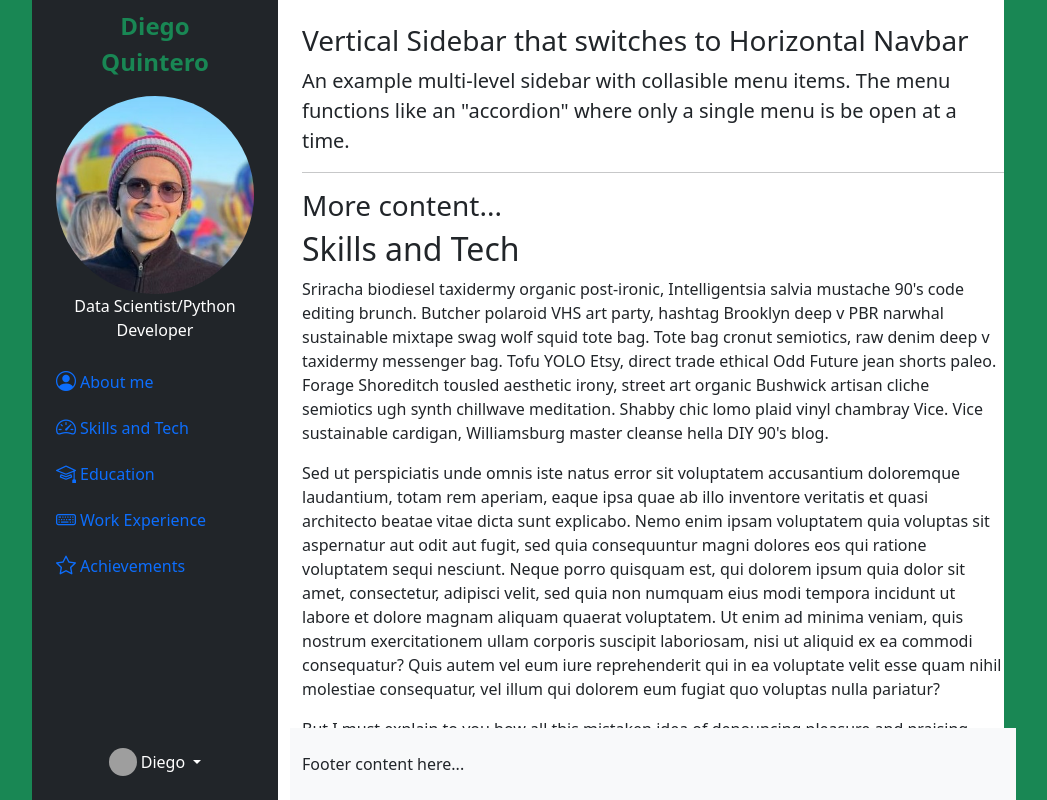
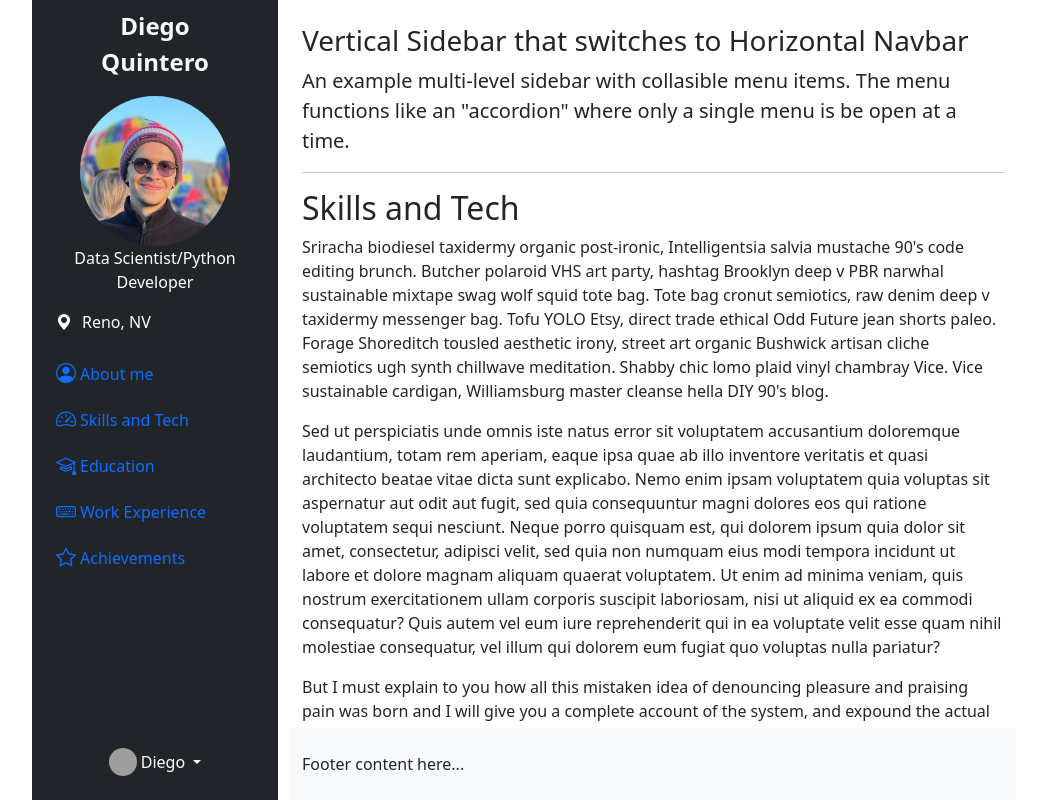
Before and after one commit to daquinterop/daquinterop.github.io, a plain HTML site: page index.html in a window 1280 px wide. Shown: the whole page, without its empty margins (116-1163 px from the left). Drawn offline with nearby package versions, Linux system fonts and the light colour scheme; grey boxes are pictures that could not be loaded.

Commit message:
new background color

```diff
--- a/index.html
+++ b/index.html
@@ -14,17 +14,18 @@
         <link href="index.css" rel="stylesheet">
     </head>
     <body>
-    <div class="container-fluid overflow-hidden d-flex justify-content-center bg-success p-0">
+    <div class="container-fluid overflow-hidden d-flex justify-content-center bgcol p-0">
         <div class="col-xl-9 vh-100 bg-white px-sm-0">
             <div class="row vh-100 overflow-auto">
                 <div class="col-12 col-sm-3 col-xl-3 px-sm-2 px-0 bg-dark d-flex sticky-top">
                     <div class="d-flex flex-sm-column flex-row flex-grow-1 align-items-center align-items-sm-center px-3 pt-2 text-white">
-                        <a href="/" class="d-flex align-items-center pb-sm-3 mb-md-0 text-success text-decoration-none fw-bold container-xs-fluid text-center">
+                        <a href="/" class="d-flex align-items-center pb-sm-3 mb-md-0 text-light text-decoration-none fw-bold container-xs-fluid text-center">
                             <span class="fs-4 container-fluid">D<span class="d-none d-sm-inline">iego<br></span>Q<span class="d-none d-sm-inline">uintero</span> </span>
                         </a>
                         <div class="d-none d-sm-none d-md-inline container-sm-fluid text-center">
-                            <img src="diego.png" class="rounded-circle img-fluid">
+                            <img src="diego.png" class="rounded-circle img-fluid px-4">
                             <p class="text-white"><span class="fs-6">Data Scientist/Python Developer</span></p>
+                            <p class="d-flex"><i class="bi-geo-alt-fill mr-2" style="margin-right: 10px;"></i>Reno, NV</p>
                         </div>
 
                         <ul class="nav nav-pills flex-sm-column flex-row flex-nowrap flex-shrink-1 flex-sm-grow-0 flex-grow-1 mb-sm-auto mb-0 justify-content-center align-items-start align-items-sm-start container-fluid" id="menu">
@@ -77,6 +78,7 @@
                         <div class="col-7 text-start">
                             <p class="text-dark fw-bold"><span class="fs-4">Diego Quintero</span></p>
                             <p class="text-dark"><span class="fs-5">Data Scientist/Python Developer</span></p>
+                            <p class="d-flex"><i class="bi-geo-alt-fill mr-2" style="margin-right: 10px;"></i>Reno, NV</p>
                         </div>
                     </div>
                     <main class="row overflow-auto">
@@ -84,7 +86,6 @@
                             <h3>Vertical Sidebar that switches to Horizontal Navbar</h3>
                             <p class="lead">An example multi-level sidebar with collasible menu items. The menu functions like an "accordion" where only a single menu is be open at a time.</p>
                             <hr />
-                            <h3>More content...</h3>
                             <section id="skills">
                             <h2>Skills and Tech</h2>
                             </section>
@@ -93,6 +94,7 @@
                             </p>
                             <p>But I must explain to you how all this mistaken idea of denouncing pleasure and praising pain was born and I will give you a complete account of the system, and expound the actual teachings of the great explorer of the truth, the master-builder of human happiness. No one rejects, dislikes, or avoids pleasure itself, because it is pleasure, but because those who do not know how to pursue pleasure rationally encounter consequences that are extremely painful. Nor again is there anyone who loves or pursues or desires to obtain pain of itself, because it is pain, but because occasionally circumstances occur in which toil and pain can procure him some great pleasure. To take a trivial example, which of us ever undertakes laborious physical exercise, except to obtain some advantage from it? But who has any right to find fault with a man who chooses to enjoy a pleasure that has no annoying consequences, or one who avoids a pain that produces no resultant pleasure?
                             </p>
+                            <hr />
                             <section id="education">
                                 <h2>Education</h2>
                                 </section>
```
